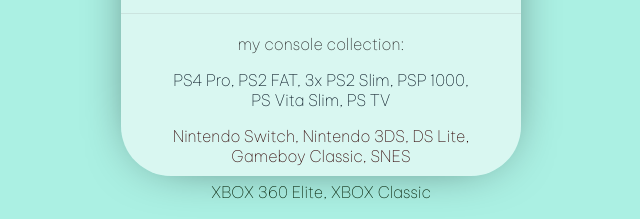
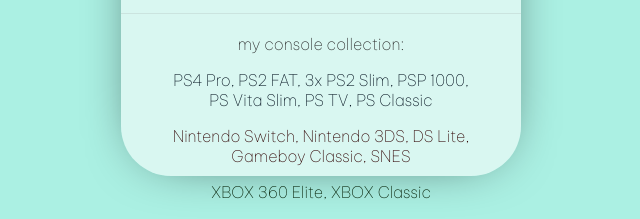
Before and after one commit to dexiii00/dexiii00.github.io, a plain HTML site: page index.html in a window 1280 px wide. Shown: the part 545-764 px from the top of the page, 319-959 px from the left. Drawn offline with Linux system fonts and the light colour scheme.

Commit message:
Update index.html

```diff
--- a/index.html
+++ b/index.html
@@ -30,7 +30,7 @@
                     </div>
                     <div id="sekcjastandard">
                         my console collection:
-                        <p style="color: rgb(0, 16, 29);">PS4 Pro, PS2 FAT, 3x PS2 Slim, PSP 1000,<br/> PS Vita Slim, PS TV</p>
+                        <p style="color: rgb(0, 16, 29);">PS4 Pro, PS2 FAT, 3x PS2 Slim, PSP 1000,<br/> PS Vita Slim, PS TV, PS Classic</p>
                         <p style="color: rgb(46, 0, 0);">Nintendo Switch, Nintendo 3DS, DS Lite, Gameboy Classic, SNES</p>
                         <p style="color: rgb(0, 29, 2);">XBOX 360 Elite, XBOX Classic</p>
                     </div>
```
